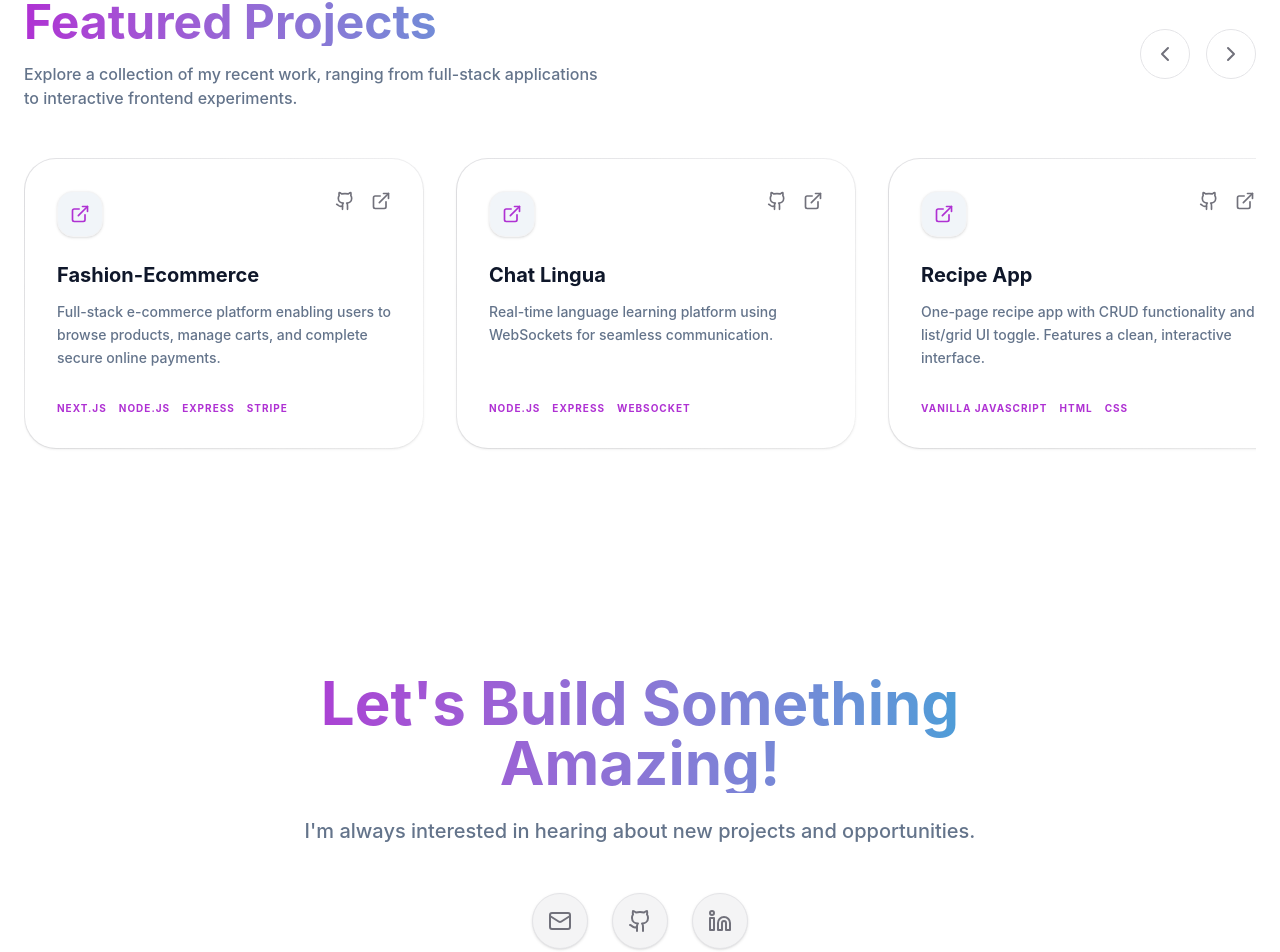
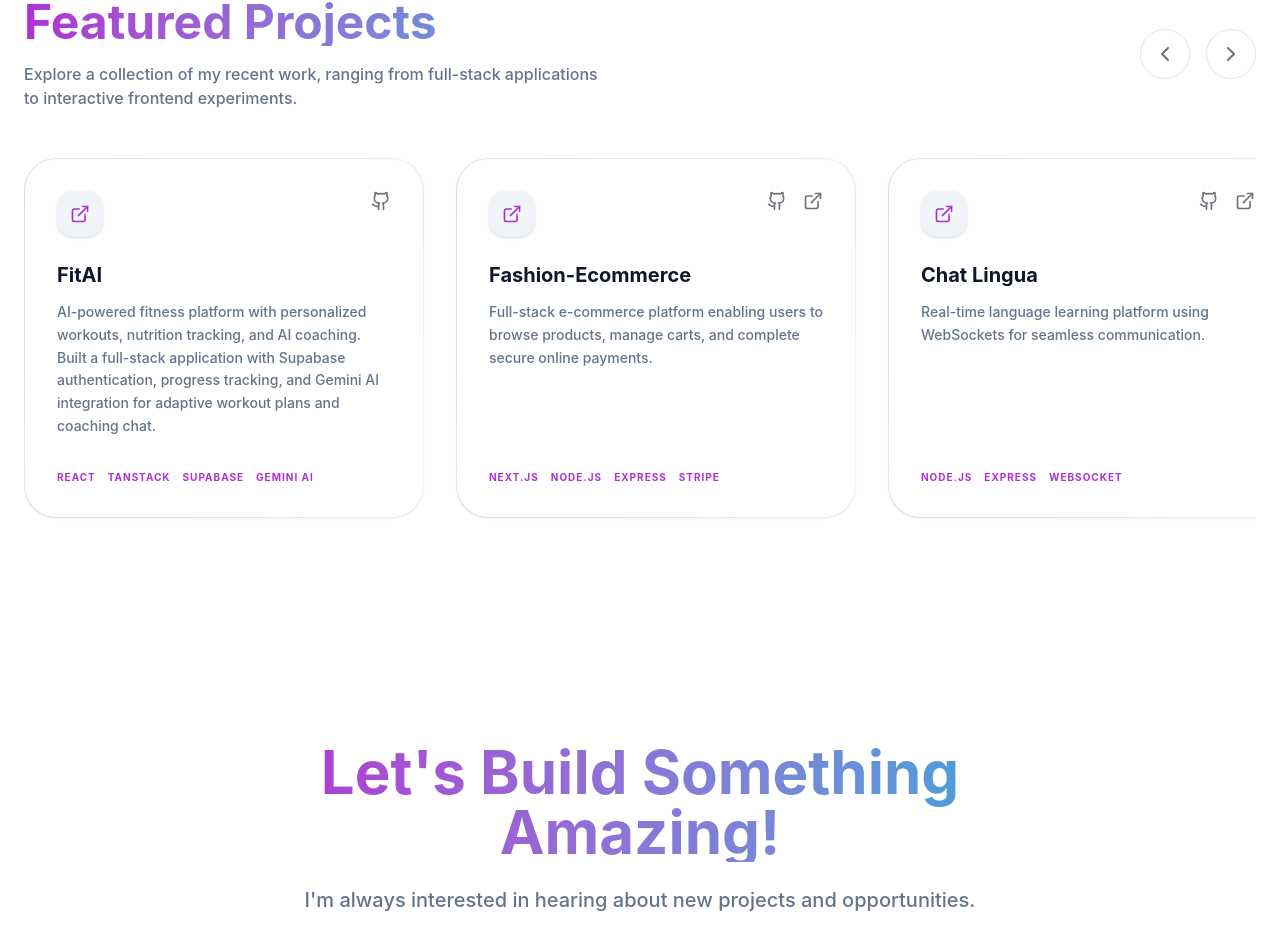
Before and after one commit to AyshaVolidis/AyshaVolidis-Portfolio, a React (Vite) app: page / in a window 1280 px wide. Shown: the part 2004-2956 px from the top of the page. Built offline with nearby package versions, Linux system fonts and the light colour scheme.

Commit message:
feat: add Projects component with responsive scrollable layout and project details

```diff
--- a/src/components/Projects.jsx
+++ b/src/components/Projects.jsx
@@ -3,6 +3,12 @@ import { motion, useScroll, useTransform } from "framer-motion";
 import { ExternalLink, Github, ChevronRight, ChevronLeft } from "lucide-react";
 
 const projects = [
+    {
+        title: "FitAI",
+        tech: ["React","TanStack", "Supabase","Gemini AI"],
+        description: "AI-powered fitness platform with personalized workouts, nutrition tracking, and AI coaching. Built a full-stack application with Supabase authentication, progress tracking, and Gemini AI integration for adaptive workout plans and coaching chat.",
+        github: "https://github.com/AyshaVolidis/FitWithAI",
+    },
     {
         title: "Fashion-Ecommerce",
         tech: ["Next.js","Node.js", "Express","Stripe"],
@@ -101,8 +107,8 @@ const Projects = () => {
                                         <ExternalLink className="text-primary" size={20} />
                                     </div>
                                     <div className="flex gap-4">
-                                        {project.github && <a href={project.github} className="text-zinc-500 hover:text-primary dark:hover:text-white transition-colors" aria-label="Github Repo"><Github size={20} /></a>}
-                                        {project.link && <a href={project.link} className="text-zinc-500 hover:text-primary dark:hover:text-white transition-colors" aria-label="Live Demo"><ExternalLink size={20} /></a>}
+                                        {project.github && <a href={project.github} className="text-zinc-500 hover:text-primary dark:hover:text-white transition-colors" aria-label="Github Repo" target="_blank"><Github size={20} /></a>}
+                                        {project.link && <a href={project.link} className="text-zinc-500 hover:text-primary dark:hover:text-white transition-colors" aria-label="Live Demo" target="_blank"><ExternalLink size={20} /></a>}
                                     </div>
                                 </div>
                                 <h3 className="text-xl font-bold mb-3 theme-text-primary">{project.title}</h3>
```
